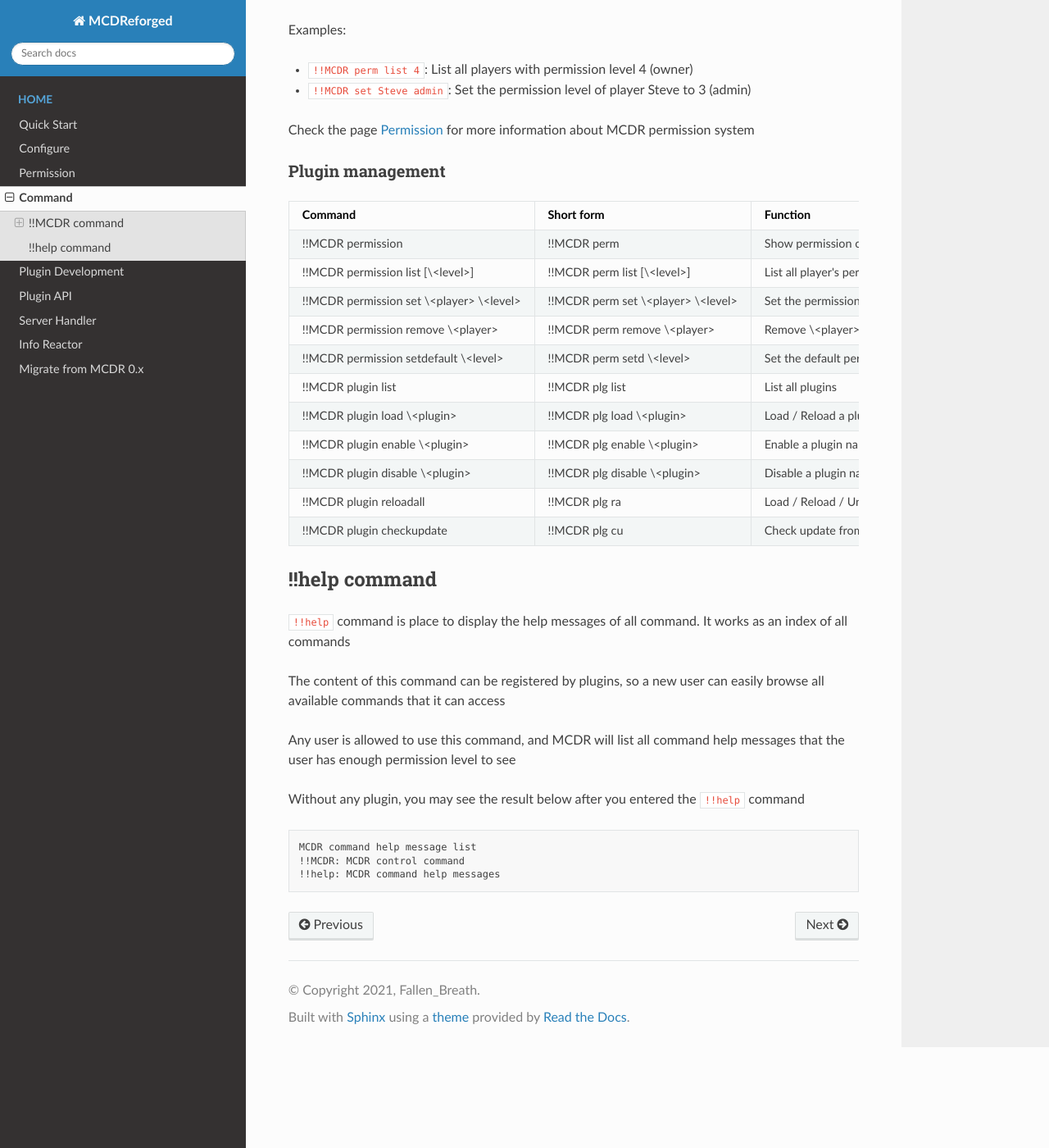
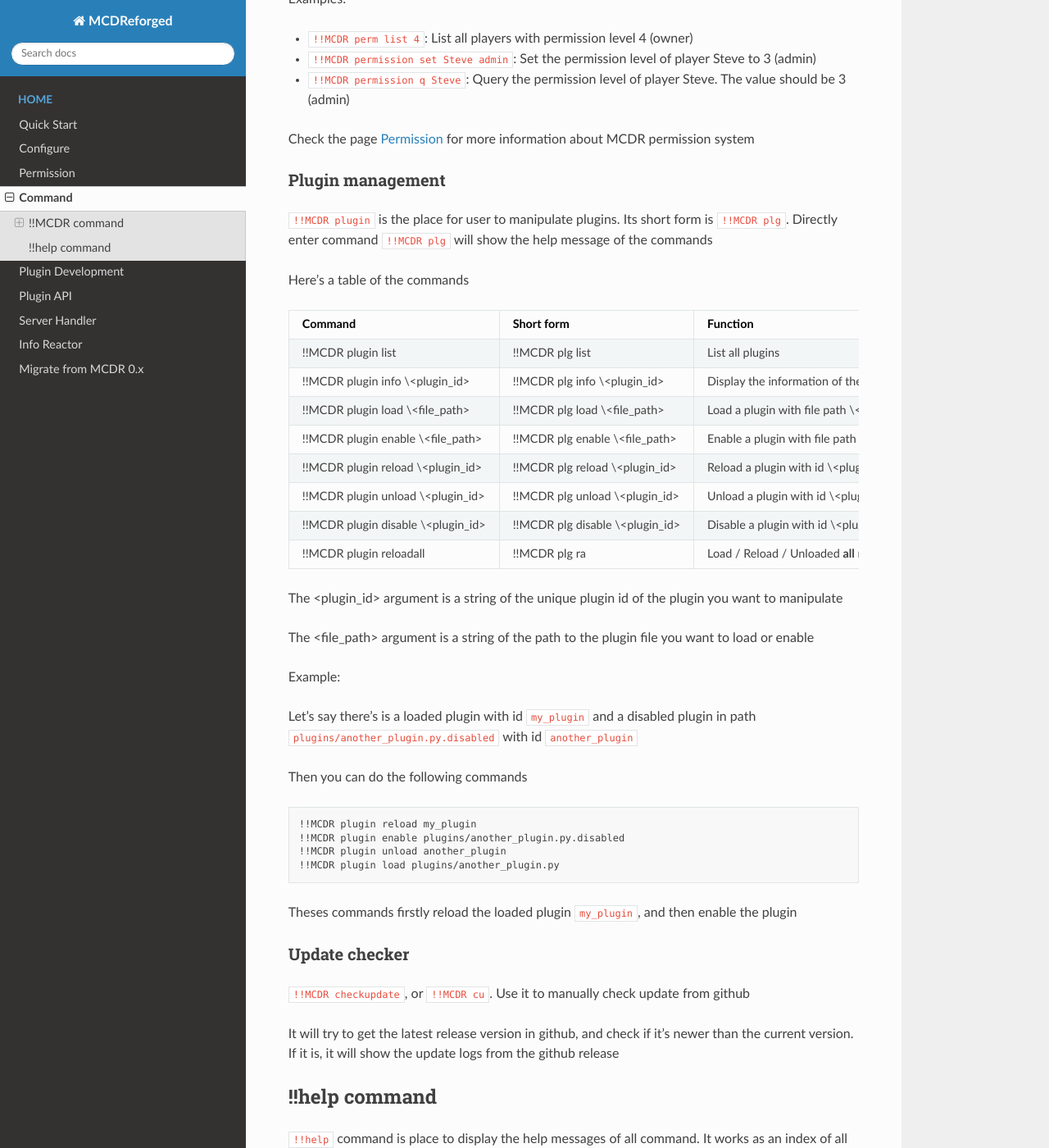
Before and after one commit to MCDReforged/MCDReforged, a Sphinx documentation site: the page built from docs/source/command.md, in a window 1280 px wide and 1400 px high, scrolled down 1995 px. Shown: the whole window at 82% size. Built offline with Sphinx 7.4.7 and the Read the Docs theme 2.0.0, drawn with Linux system fonts in a browser that asks for light colours; some of the changed text lies outside the part shown.

Commit message:
!!MCDR permission query QuotableText argument for plugin control command doct!

````diff
--- a/docs/source/command.md
+++ b/docs/source/command.md
@@ -31,9 +31,7 @@ The following status can only be seen by users with permission 4 (owner)
 
 ### Hot reloads
 
-`!!MCDR reload` commands are the places to hot-reload things. Its short form is `!!MCDR r`.
-
-Directly enter command `!!MCDR reload` will show the help message of the hot reload commands
+`!!MCDR reload` commands are the places to hot-reload things. Its short form is `!!MCDR r`. Directly enter command `!!MCDR reload` will show the help message of the hot reload commands
 
 Here's a table of the commands
 
@@ -48,9 +46,7 @@ Here's a table of the commands
 
 ### Permission management
 
-`!!MCDR permission` commands are used to manipulate player's permission. Its short form is `!!MCDR perm`.
-
-Directly enter command `!!MCDR perm` will show the help message of the permission manipulation commands
+`!!MCDR permission` commands are used to manipulate player's permission. Its short form is `!!MCDR perm`. Directly enter command `!!MCDR perm` will show the help message of the permission manipulation commands
 
 Here's a table of the commands
 
@@ -59,6 +55,7 @@ Here's a table of the commands
 | !!MCDR permission | !!MCDR perm | Show permission command help message |
 | !!MCDR permission list \[\<level\>\] | !!MCDR perm list \[\<level\>\] | List all player's permission. Only list permission level \[\<level\>\] if \[\<level\>\] has set |
 | !!MCDR permission set \<player\> \<level\> | !!MCDR perm set \<player\> \<level\> | Set the permission level of \<player\> to \<level\> |
+| !!MCDR permission query \<player\> | !!MCDR perm q \[\<player\>\] | Query the permission level of \<player\>. If \<player\> is not set, query the permission level of the command sender |
 | !!MCDR permission remove \<player\> | !!MCDR perm remove \<player\> | Remove \<player\> from the permission database |
 | !!MCDR permission setdefault \<level\> | !!MCDR perm setd \<level\> | Set the default permission level to \<level\> |
 
@@ -69,25 +66,52 @@ The \<level\> argument should be a string or a integer indicating a permission l
 Examples:
 
 - `!!MCDR perm list 4`: List all players with permission level 4 (owner)
-- `!!MCDR set Steve admin`: Set the permission level of player Steve to 3 (admin)
+- `!!MCDR permission set Steve admin`: Set the permission level of player Steve to 3 (admin)
+- `!!MCDR permission q Steve`: Query the permission level of player Steve. The value should be 3 (admin)
 
 Check the page [Permission](/permission.html) for more information about MCDR permission system
 
 ### Plugin management
 
+`!!MCDR plugin` is the place for user to manipulate plugins. Its short form is `!!MCDR plg`. Directly enter command `!!MCDR plg` will show the help message of the commands
+
+Here's a table of the commands
+
 | Command | Short form | Function |
 |---|---|---|
-| !!MCDR permission | !!MCDR perm | Show permission command help message |
-| !!MCDR permission list \[\<level\>\] | !!MCDR perm list \[\<level\>\] | List all player's permission. Only list permission level \[\<level\>\] if \[\<level\>\] has set |
-| !!MCDR permission set \<player\> \<level\> | !!MCDR perm set \<player\> \<level\> | Set the permission level of \<player\> to \<level\> |
-| !!MCDR permission remove \<player\> | !!MCDR perm remove \<player\> | Remove \<player\> from the permission database |
-| !!MCDR permission setdefault \<level\> | !!MCDR perm setd \<level\> | Set the default permission level to \<level\> |
 | !!MCDR plugin list | !!MCDR plg list | List all plugins |
-| !!MCDR plugin load \<plugin\> | !!MCDR plg load \<plugin\> | Load / Reload a plugin named \<plugin\> |
-| !!MCDR plugin enable \<plugin\> | !!MCDR plg enable \<plugin\> | Enable a plugin named \<plugin\> |
-| !!MCDR plugin disable \<plugin\> | !!MCDR plg disable \<plugin\> | Disable a plugin named \<plugin\> |
-| !!MCDR plugin reloadall | !!MCDR plg ra | Load / Reload / Unloaded every plugins |
-| !!MCDR plugin checkupdate | !!MCDR plg cu | Check update from Github |
+| !!MCDR plugin info \<plugin_id\> | !!MCDR plg info \<plugin_id\> | Display the information of the plugin with id \<plugin_id\> |
+| !!MCDR plugin load \<file_path\> | !!MCDR plg load \<file_path\> | Load a plugin with file path \<file_path\> |
+| !!MCDR plugin enable \<file_path\> | !!MCDR plg enable \<file_path\> | Enable a plugin with file path \<file_path\> |
+| !!MCDR plugin reload \<plugin_id\> | !!MCDR plg reload \<plugin_id\> | Reload a plugin with id \<plugin_id\> |
+| !!MCDR plugin unload \<plugin_id\> | !!MCDR plg unload \<plugin_id\> | Unload a plugin with id \<plugin_id\> |
+| !!MCDR plugin disable \<plugin_id\> | !!MCDR plg disable \<plugin_id\> | Disable a plugin with id \<plugin_id\> |
+| !!MCDR plugin reloadall | !!MCDR plg ra | Load / Reload / Unloaded **all** not disabled plugins |
+
+The \<plugin_id\> argument is a string of the unique plugin id of the plugin you want to manipulate
+
+The \<file_path\> argument is a string of the path to the plugin file you want to load or enable
+
+Example:
+
+Let's say there's is a loaded plugin with id `my_plugin` and a disabled plugin in path `plugins/another_plugin.py.disabled` with id `another_plugin`
+
+Then you can do the following commands
+
+```
+!!MCDR plugin reload my_plugin
+!!MCDR plugin enable plugins/another_plugin.py.disabled
+!!MCDR plugin unload another_plugin
+!!MCDR plugin load plugins/another_plugin.py
+```
+
+Theses commands firstly reload the loaded plugin `my_plugin`, and then enable the plugin
+
+### Update checker
+
+`!!MCDR checkupdate`, or `!!MCDR cu`. Use it to manually check update from github
+
+It will try to get the latest release version in github, and check if it's newer than the current version. If it is, it will show the update logs from the github release
 
 ## !!help command
 
--- a/mcdreforged/resources/lang/en_us.yml
+++ b/mcdreforged/resources/lang/en_us.yml
@@ -49,6 +49,7 @@ mcdr_command.help_message_reload: |
 mcdr_command.help_message_permission: |
   §7!!MCDR permission list §e[<level>]§r: List all player's permission. Only list permission level §e[<level>]§r if §e[<level>]§r has set
   §7!!MCDR permission set §b<player>§r §e<level>§r: Set the permission level of §b<player>§r to §e<level>§r
+  §7!!MCDR permission query §b[<player>]§r: Query the permission level of §b<player>§r. If §b<player>§r is not set, query the permission level of the command sender
   §7!!MCDR permission remove §b<player>§r: Remove §b<player>§r from the permission database
   §7!!MCDR permission setdefault §e<level>§r: Set the default permission level to §e<level>§r
 mcdr_command.help_message_plugin: |
@@ -70,6 +71,9 @@ mcdr_command.reload_permission.success                : Permission file reloaded
 mcdr_command.permission_not_enough                    : §cPermission not enough§r
 mcdr_command.invalid_permission_level                 : §cInvalid permission level§r
 mcdr_command.invalid_player_name                      : §cInvalid player name§r
+mcdr_command.query_player_permission.self             : Your permission level is §e{0}§r
+mcdr_command.query_player_permission.player           : The permission level of player §b{0}§r is §e{1}§r
+mcdr_command.query_player_permission.player_unknown   : The permission level of player §b{0}§r is unknown
 mcdr_command.remove_player_permission.player_removed  : Player §b{0}§r has been removed
 mcdr_command.list_permission.show_default             : "Default permission level: §e{0}§r"
 mcdr_command.list_permission.suggest_setdefault       : Click to set default permission level
--- a/mcdreforged/resources/lang/zh_cn.yml
+++ b/mcdreforged/resources/lang/zh_cn.yml
@@ -49,6 +49,7 @@ mcdr_command.help_message_reload: |
 mcdr_command.help_message_permission: |
   §7!!MCDR permission list §e[<level>]§r: 列出所有玩家的权限等级。如果 §e[<level>]§r 被指定则仅列出权限等级 §e[<level>]§r
   §7!!MCDR permission set §b<player>§r §e<level>§r: 将 §b<player>§r 的权限等级设置为 §e<level>§r
+  §7!!MCDR permission query §b[<player>]§r: 查询 §b<player>§r 的权限等级。当 §b<player>§r 参数被省略时，查询指令发送者的权限等级
   §7!!MCDR permission remove §b<player>§r: 将 §b<player>§r 从权限数据库中移除
   §7!!MCDR permission setdefault §e<level>§r: 将默认权限等级设置为 §e<level>§r
 mcdr_command.help_message_plugin: |
@@ -70,6 +71,9 @@ mcdr_command.reload_permission.success                : 权限文件重载§a成
 mcdr_command.permission_not_enough                    : §c权限等级不足§r
 mcdr_command.invalid_permission_level                 : §c无效的权限等级§r
 mcdr_command.invalid_player_name                      : §c无效的玩家名称§r
+mcdr_command.query_player_permission.self             : 你的权限等级为 §e{0}§r
+mcdr_command.query_player_permission.player           : 玩家 §b{0}§r 的权限等级为 §e{1}§r
+mcdr_command.query_player_permission.player_unknown   : 玩家 §b{0}§r 的权限等级未知
 mcdr_command.remove_player_permission.player_removed  : 已移除玩家 §b{0}§r
 mcdr_command.list_permission.show_default             : "默认等级: §e{0}§r"
 mcdr_command.list_permission.suggest_setdefault       : 点击以设置默认权限等级
````
Also changed, not shown: 5 other files.
